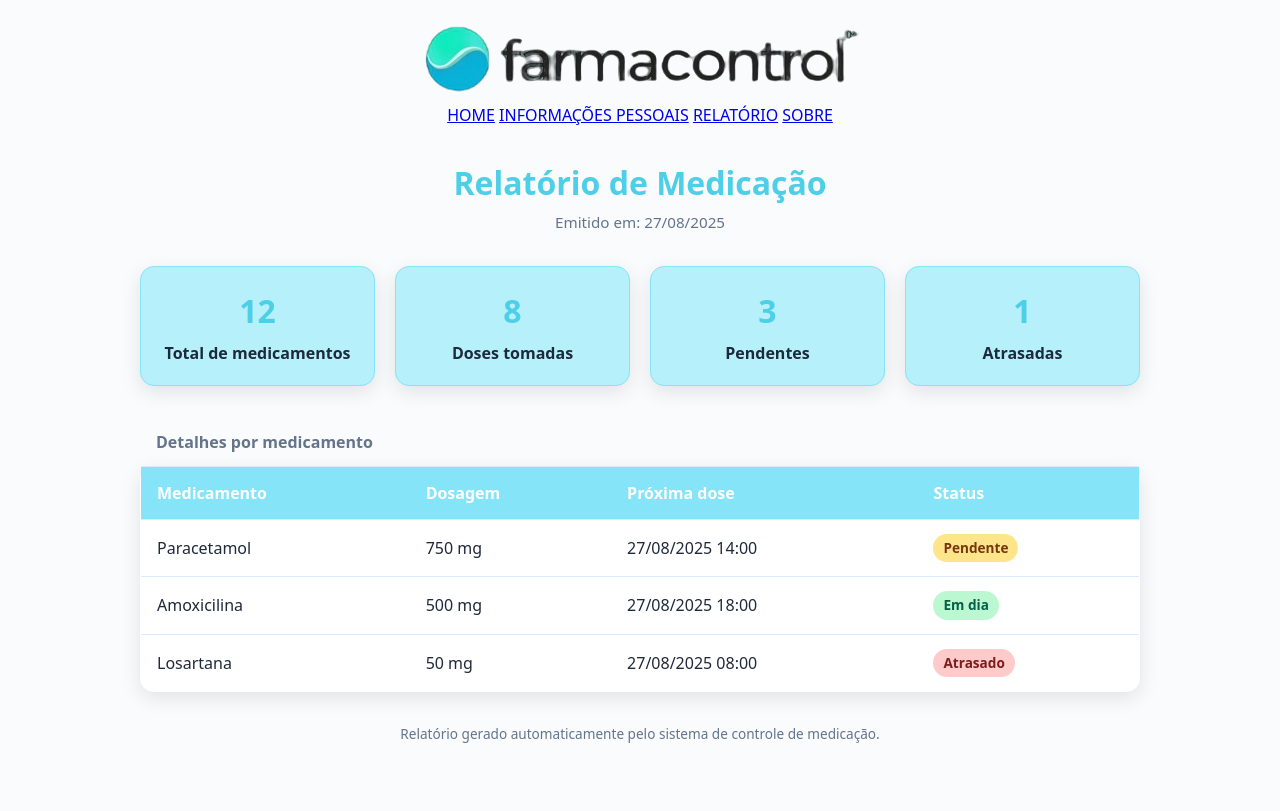
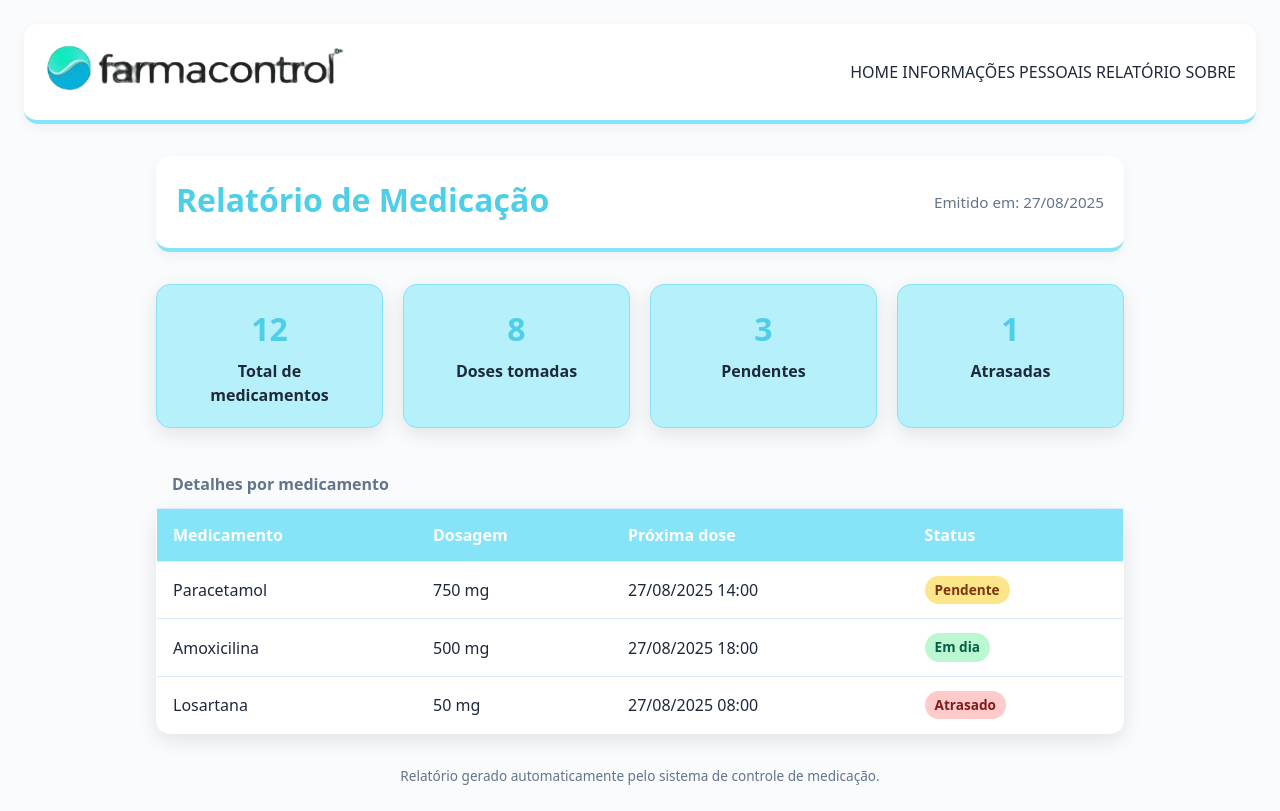
Before and after one commit to silvax-rafael/trabalhofinal, a PHP site: page /relatorio.php in a window 1280 px wide. Before the commit the page ends 743 px from the top, so only its background shows below. Run offline with PHP 8.4, Linux system fonts and the light colour scheme.

Commit message:
links e deixei uma página resposivel

```diff
--- a/trabalhofinal/informacoes.php
+++ b/trabalhofinal/informacoes.php
@@ -14,7 +14,7 @@
       <img src="fundo.png" alt="Logo do sistema" class="img">
     </div>
     <nav class="menu">
-      <a href="index.php"><i class="fas fa-home"></i> home</a>
+      <a href="home.php"><i class="fas fa-home"></i> home</a>
       <a href="informacoes.php"><i class="fas fa-user"></i> inf. pessoais</a>
       <a href="relatorio.php"><i class="fas fa-file-alt"></i> relatório</a>
     </nav>
--- a/trabalhofinal/relatorio.css
+++ b/trabalhofinal/relatorio.css
@@ -32,21 +32,45 @@ body {
 .container {
   max-width: 1000px;
   margin: 0 auto;
+  padding: 0 16px;
 }
 
 /* Header */
 header {
-  text-align: center;
+  display: flex;
+  align-items: center;
+  justify-content: space-between;
+  flex-wrap: wrap; /* permite quebrar em telas pequenas */
   margin-bottom: 32px;
+  padding: 20px;
+  background: #fff;
+  border-bottom: 4px solid var(--primary);
+  box-shadow: 0 4px 12px rgba(0, 0, 0, 0.05);
+  border-radius: var(--radius);
+  gap: 12px;
 }
+
+header img {
+  height: 50px;
+  width: auto;
+}
+
 header h1 {
   font-size: 2rem;
   color: var(--primary-dark);
   margin-bottom: 4px;
 }
+
 header p {
   color: var(--muted);
   font-size: 0.95rem;
+}
+
+/* Remove aparência de link no header */
+header a {
+  text-decoration: none;
+  color: inherit;
+  font-weight: inherit;
 }
 
 /* ====== Cards resumo ====== */
--- a/trabalhofinal/relatorio.php
+++ b/trabalhofinal/relatorio.php
@@ -14,9 +14,9 @@
         <img src="fundo.png" alt="Logo" class="img">
     </div>
     <nav class="menu">
-        <a href="#">HOME</a>
-        <a href="#">INFORMAÇÕES PESSOAIS</a>
-        <a href="#">RELATÓRIO</a>
+        <a href="home.php">HOME</a>
+        <a href="informacoes.php">INFORMAÇÕES PESSOAIS</a>
+        <a href="relatorio.php">RELATÓRIO</a>
         <a href="#">SOBRE</a>
     </nav>
 </header>
```
Also changed, not shown: other parts of trabalhofinal/relatorio.css (+92 -5 lines).
